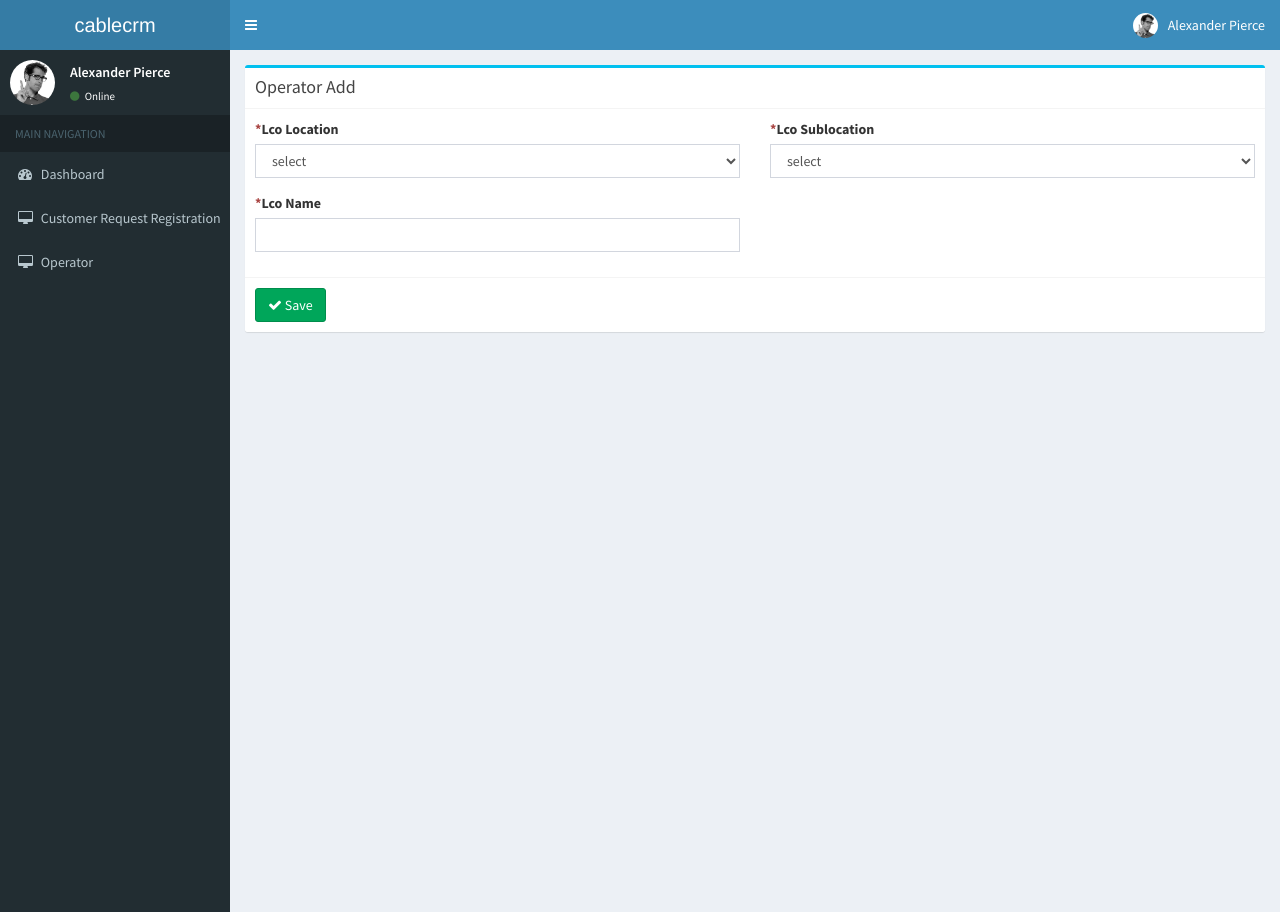
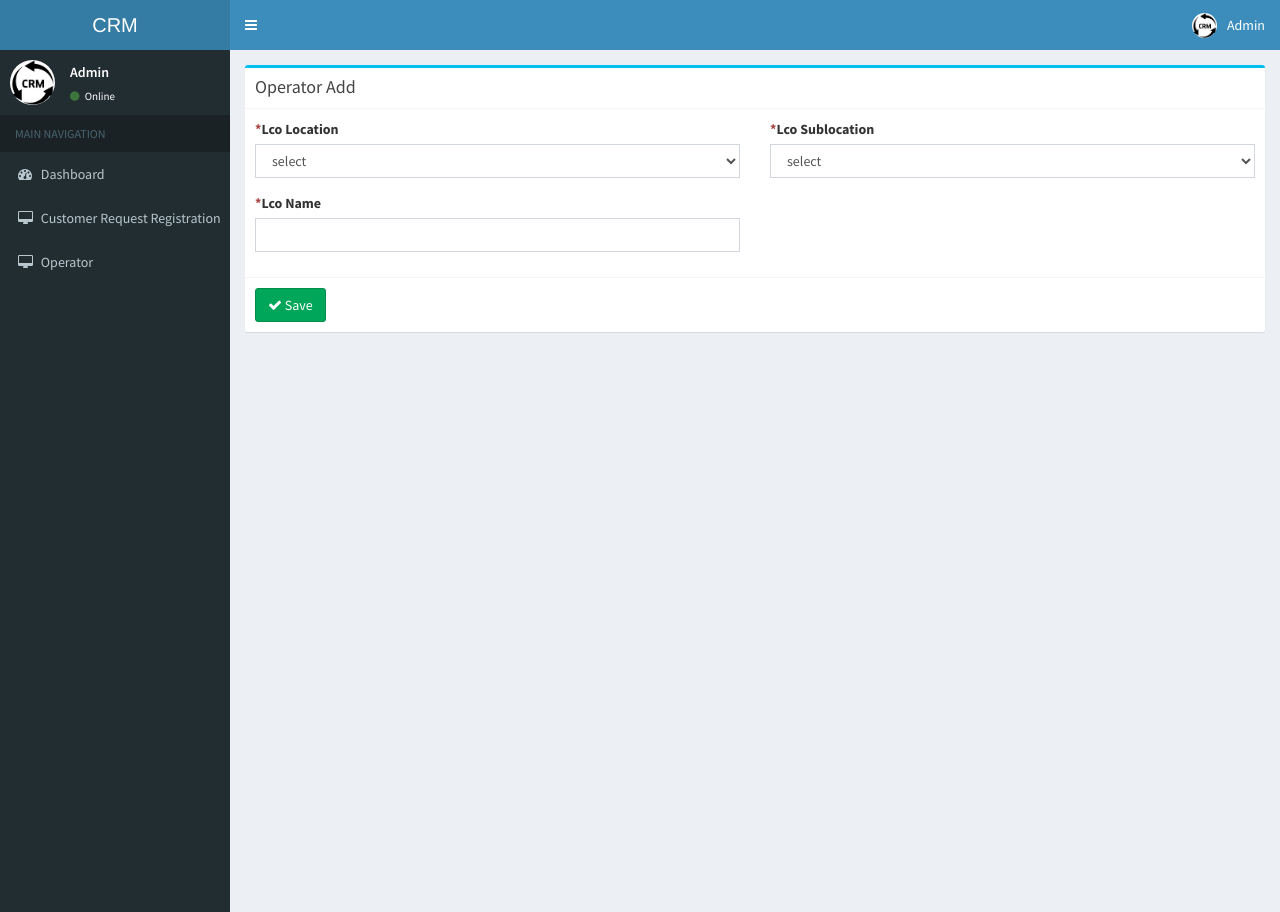
Before and after one commit to cholletivaraprasad/crm, a CodeIgniter app: page /crm/index.php/operator/add in a window 1280 px wide. Run offline with CodeIgniter, Linux system fonts and the light colour scheme.

Commit message:
logo and name changes

```diff
--- a/application/config/database.php
+++ b/application/config/database.php
@@ -77,7 +77,7 @@ $db['default'] = array(
 	'dsn'	=> '',
 	'hostname' => 'localhost',
 	'username' => 'root',
-	'password' => '',
+	'password' => 'root',
 	'database' => 'cablecrm',
 	'dbdriver' => 'mysqli',
 	'dbprefix' => '',
--- a/application/views/layouts/main.php
+++ b/application/views/layouts/main.php
@@ -30,9 +30,9 @@
                 <!-- Logo -->
                 <a href="" class="logo">
                     <!-- mini logo for sidebar mini 50x50 pixels -->
-                    <span class="logo-mini">cablecrm</span>
+                    <span class="logo-mini">CRM</span>
                     <!-- logo for regular state and mobile devices -->
-                    <span class="logo-lg">cablecrm</span>
+                    <span class="logo-lg">CRM</span>
                 </a>
                 <!-- Header Navbar: style can be found in header.less -->
                 <nav class="navbar navbar-static-top">
@@ -50,7 +50,7 @@
                             <li class="dropdown user user-menu">
                                 <a href="#" class="dropdown-toggle" data-toggle="dropdown">
                                     <img src="<?php echo site_url('resources/img/user2-160x160.jpg');?>" class="user-image" alt="User Image">
-                                    <span class="hidden-xs">Alexander Pierce</span>
+                                    <span class="hidden-xs">Admin</span>
                                 </a>
                                 <ul class="dropdown-menu">
                                     <!-- User image -->
@@ -58,8 +58,8 @@
                                         <img src="<?php echo site_url('resources/img/user2-160x160.jpg');?>" class="img-circle" alt="User Image">
 
                                     <p>
-                                        Alexander Pierce - Web Developer
-                                        <small>Member since Nov. 2012</small>
+                                        Admin - Web Developer
+
                                     </p>
                                     </li>
                                     <!-- Menu Footer-->
@@ -87,7 +87,7 @@
                             <img src="<?php echo site_url('resources/img/user2-160x160.jpg');?>" class="img-circle" alt="User Image">
                         </div>
                         <div class="pull-left info">
-                            <p>Alexander Pierce</p>
+                            <p>Admin</p>
                             <a href="#"><i class="fa fa-circle text-success"></i> Online</a>
                         </div>
                     </div>
```
Also changed, not shown: resources/img/images.png (added), resources/img/user2-160x160.jpg, resources/img/user3-128x128.jpg (deleted), resources/img/user4-128x128.jpg (deleted).
